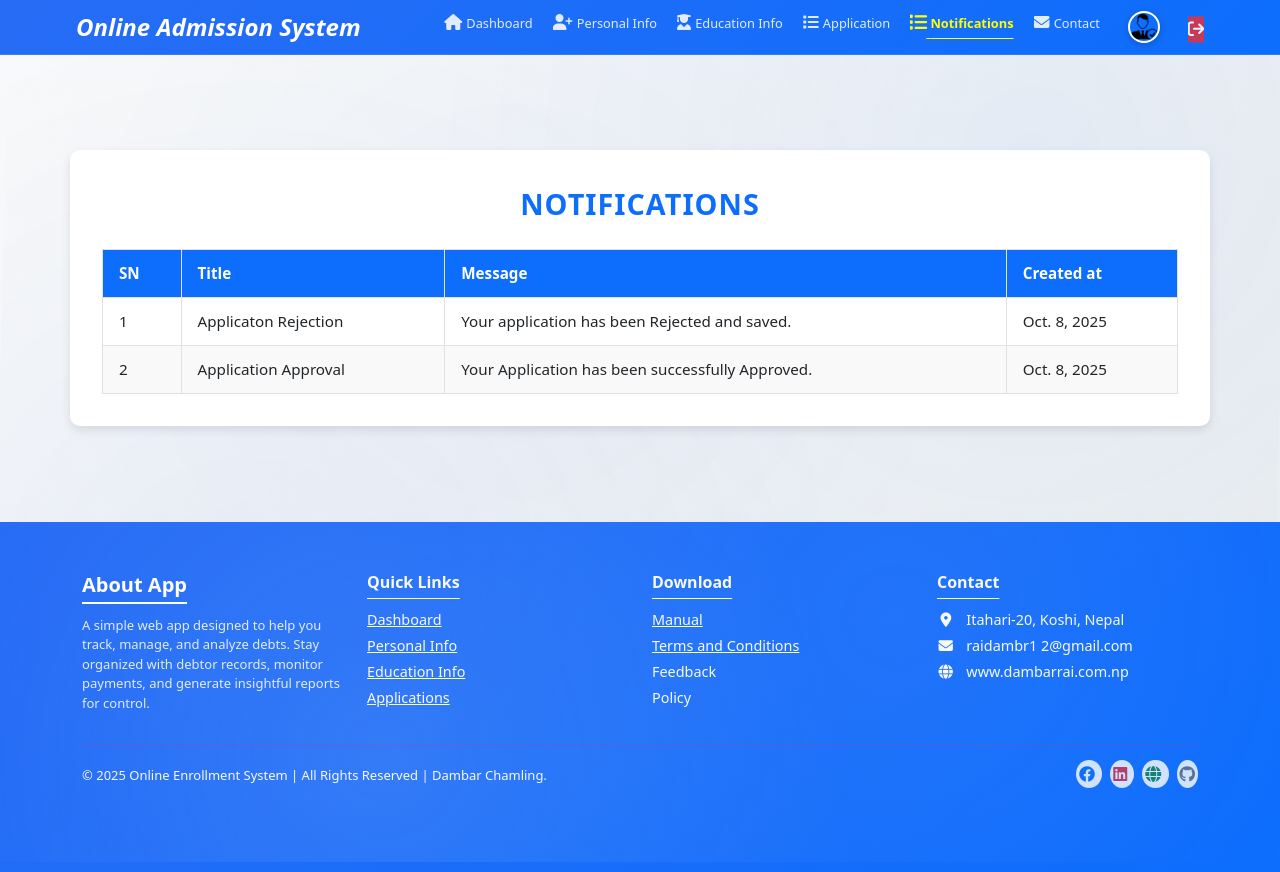
After one commit to dambar11803/online-enrollment-system, a Django app: page /notification-list/ in a window 1280 px wide. The commit adds this page. Run offline with Django 5.2, Linux system fonts and the light colour scheme; a user stored in the database is signed in; data comes from the database, SQL or seed files in the repository; both versions use the stored data as it was after the commit; some libraries are stand-ins or nearby versions.

Commit message:
Adding Notification Section

```diff
--- a/admissionapp/urls.py
+++ b/admissionapp/urls.py
@@ -12,6 +12,7 @@ from .views import (
 urlpatterns = [
     path("", views.login_page, name="login_page"),
     path("register/", views.register, name="register"),
+    path('notification-list/', views.notification_list, name='notification_list'),
     path("redirect/", views.custom_redirect_url, name="custom_redirect_url"),
     path("logout/", views.log_out, name="logout"),
     path("activate/<uidb64>/<token>/", views.activate, name="activate"),
@@ -146,7 +147,6 @@ urlpatterns = [
         ),
         name="password_reset_complete",
     ),
-
-
+    path('applicant/<int:applicant_id>/download-pdf/', views.download_applicant_pdf, name='download_applicant_pdf'),
 
 ]
--- a/admissionapp/views.py
+++ b/admissionapp/views.py
@@ -66,6 +66,7 @@ from .models import (
     EducationalInfo,
     Application,
     PaymentDetail,
+    Notification,
 )
 
 #impors for custom passwordchange
@@ -110,6 +111,16 @@ def send_activation_email(user, request):
         [user.email]
     ).send()
 
+#------------------------------------
+#Helper: Notification Object Creation
+#------------------------------------
+def create_notification(user, title, message):
+    notification = Notification.objects.create(
+        user=user,
+        title=title,
+        message=message,
+    )
+
 
 # -----------------------------
 # Register View
@@ -121,6 +132,13 @@ def register(request):
             user = form.save(commit=False)
             user.is_active = False
             user.save()
+
+            # Create notification
+            create_notification(
+                user=user,
+                title="Welcome to Online Enrollment System!",
+                message="Your account has been created successfully.",
+            )
             send_activation_email(user, request)
             messages.success(
                 request,
@@ -420,6 +438,13 @@ def PersonalInfo_view(request):
             personalinfo = form.save(commit=False)
             personalinfo.user = request.user
             personalinfo.save()
+
+            # Create notification
+            create_notification(
+                user=request.user,
+                title="Personal Information Saved",
+                message="Your personal details have been successfully submitted and saved.",
+            )
             messages.success(
                 request,
                 "Personal Details submitted successfully"
@@ -487,6 +512,13 @@ def EducationalInfo_view(request):
             edu.full_clean()
             edu.save()
 
+            # Create notification
+            create_notification(
+                user=request.user,
+                title="Educational Information Saved",
+                message="Your educational details have been successfully submitted and saved.",
+            )
+
             messages.success(
                 request,
                 "✅ Educational details saved successfully!"
@@ -503,6 +535,17 @@ def EducationalInfo_view(request):
     return render(request, "student/educational_info.html")
 
 
+#-----------------------------
+#Notification View
+#-----------------------------
+@login_required
+def notification_list(request):
+    notifications = Notification.objects.filter(user=request.user).order_by('-created_at')
+    context = {
+        'notifications':notifications,
+    }
+
+    return render(request, 'student/notification_list.html', context)
 # -----------------------------
 # Profile
 # -----------------------------
@@ -634,6 +677,13 @@ def edit_personal_info(request, pk):
         )
         if form.is_valid():
             form.save()
+
+            # Create notification
+            create_notification(
+                user=request.user,
+                title="Personal Detail Updated",
+                message="Your personal details have been successfully submitted and saved.",
+            )
             return redirect("student_dashboard")
     else:
         form = PersonalInfoForm(instance=student)
@@ -657,6 +707,13 @@ def edit_educational_info(request, pk):
         )
         if form.is_valid():
             form.save()
+
+            # Create notification
+            create_notification(
+                user=request.user,
+                title="Educational Information Updated",
+                message="Your educational details have been successfully updated and saved.",
+            )
             return redirect("education_list")
     else:
         form = EducationalInfoForm(instance=edu_info)
@@ -816,6 +873,20 @@ def apply_course(request, pk):
     )
 
     if created:
+        # Create notification
+        create_notification(
+            user=request.user,
+            title="Applied Course",
+            message="Your Application has been successfully submitted and saved.",
+        )
+
+        # Create notification
+        create_notification(
+            user=request.user,
+            title="Course Application",
+            message="Your application has been successfully submitted and saved.",
+        )
+
         messages.success(
             request,
             "Application Submitted Successfully."
@@ -877,7 +948,6 @@ def approval_rejection(request, pk):
         )
 
         if action == "approve":
-            # Idempotency: don't double-approve and double-count
             if application.application_status == "approved":
                 messages.info(
                     request,
@@ -908,6 +978,12 @@ def approval_rejection(request, pk):
                     "reason_to_reject",
                 ]
             )
+
+            # Create notification
+            create_notification(
+                user=application.user,
+                title="Application Approved",
+                message="Congratulations! Your application has been approved.")
 
             # Email (only if recipient exists)
             recipient = application.user.email
@@ -966,7 +1042,6 @@ def approval_rejection(request, pk):
                 ]
             )
             return redirect("reason_to_reject", pk=application.pk)
-
         else:
             messages.error(request, "Invalid action.")
             return redirect("course_application_list")
@@ -996,6 +1071,13 @@ def reason_to_rejection(request, pk):
                 app.approved_rejected_date = timezone.now()
 
             app.save()
+
+            # Create notification
+            create_notification(
+                user=request.user,
+                title="Applicaton Rejection",
+                message="Your application has been Rejected and saved.",
+            )
 
             # Build email context from updated instance (app)
             context = {
@@ -1035,6 +1117,8 @@ def reason_to_rejection(request, pk):
                     "Application rejected and email sent "
                     "successfully!"
                 )
+
+
             else:
                 messages.warning(
                     request,
@@ -1066,6 +1150,13 @@ def re_submit_application(request, pk):
     if application.application_status == "rejected":
         application.application_status = "re-submit"
         application.save()
+
+        # Create notification
+        create_notification(
+            user=request.user,
+            title="Application Re-Submission",
+            message="Your application has been successfully Re-Submited.",
+        )
         messages.success(
             request,
             "Application re-submitted successfully."
@@ -1528,5 +1619,272 @@ class CustomPasswordChangeView(PasswordChangeView):
         return super().form_valid(form)
 
 #---------------------------------------
-#Admin: Payment Check and Approval.
+#Admin: Download PDF of Applicant Detail
 #---------------------------------------
+
+# views.py
+from django.http import HttpResponse
+from reportlab.lib.pagesizes import A4
+from reportlab.lib import colors
+from reportlab.lib.units import inch
+from reportlab.lib.styles import getSampleStyleSheet, ParagraphStyle
+from reportlab.platypus import SimpleDocTemplate, Table, TableStyle, Paragraph, Spacer, Image, PageBreak
+from reportlab.lib.enums import TA_CENTER, TA_LEFT
+from io import BytesIO
+from django.conf import settings
+import os
+
+def download_applicant_pdf(request, applicant_id):
+    # Import your actual models
+    from .models import Application, PersonalInfo, EducationalInfo, PaymentDetail
+
+    # Get applicant data
+    applicant = Application.objects.get(pk=applicant_id)
+    per_info = PersonalInfo.objects.filter(user=applicant.user).first()
+    edu_info = EducationalInfo.objects.filter(user=applicant.user)
+    payment_info = PaymentDetail.objects.filter(application=applicant).first()
+
+    # Create BytesIO buffer
+    buffer = BytesIO()
+
+    # Create PDF
+    pdf = SimpleDocTemplate(
+        buffer,
+        pagesize=A4,
+        rightMargin=40,
+        leftMargin=40,
+        topMargin=40,
+        bottomMargin=40
+    )
+
+    elements = []
+    styles = getSampleStyleSheet()
+
+    # Custom styles
+    title_style = ParagraphStyle(
+        'Title',
+        parent=styles['Heading1'],
+        fontSize=20,
+        textColor=colors.HexColor('#1a1a1a'),
+        spaceAfter=20,
+        alignment=TA_CENTER,
+        fontName='Helvetica-Bold'
+    )
+
+    section_style = ParagraphStyle(
+        'Section',
+        parent=styles['Heading2'],
+        fontSize=14,
+        textColor=colors.white,
+        spaceAfter=12,
+        spaceBefore=12,
+        fontName='Helvetica-Bold',
+        backColor=colors.HexColor('#0d6efd')
+    )
+
+    # Title
+    title = Paragraph("Course Applicant Detail", title_style)
+    elements.append(title)
+    elements.append(Spacer(1, 20))
+
+    # 1. Application Information Section
+    elements.append(Paragraph("Application Information", section_style))
+    app_data = [
+        ['Applicant:', applicant.user.get_full_name() or applicant.user.username],
+        ['Email:', applicant.user.email or '—'],
+        ['Mobile No.:', applicant.user.mobile or '—'],
+        ['User Created at:', str(applicant.user.user_created_at) if applicant.user.user_created_at else '—'],
+        ['Submitted:', applicant.submitted_at.strftime('%Y-%m-%d %H:%M:%S')],
+    ]
+
+    app_table = Table(app_data, colWidths=[2*inch, 4.5*inch])
+    app_table.setStyle(TableStyle([
+        ('BACKGROUND', (0, 0), (0, -1), colors.HexColor('#f8f9fa')),
+        ('FONTNAME', (0, 0), (0, -1), 'Helvetica-Bold'),
+        ('FONTNAME', (1, 0), (1, -1), 'Helvetica'),
+        ('FONTSIZE', (0, 0), (-1, -1), 10),
+        ('GRID', (0, 0), (-1, -1), 0.5, colors.grey),
+        ('VALIGN', (0, 0), (-1, -1), 'TOP'),
+        ('LEFTPADDING', (0, 0), (-1, -1), 8),
+        ('RIGHTPADDING', (0, 0), (-1, -1), 8),
+        ('TOPPADDING', (0, 0), (-1, -1), 6),
+        ('BOTTOMPADDING', (0, 0), (-1, -1), 6),
+    ]))
+    elements.append(app_table)
+    elements.append(Spacer(1, 15))
+
+    # 2. Personal Information Section with Profile Picture
+    if per_info:
+        elements.append(Paragraph("Personal Information", section_style))
+
+        # Profile picture handling
+        profile_pic = None
+        if per_info.profile_pic:
+            try:
+                pic_path = per_info.profile_pic.path
+                if os.path.exists(pic_path):
+                    profile_pic = Image(pic_path, width=1.5*inch, height=1.5*inch)
+            except:
+                profile_pic = None
+
+        personal_data = [
+            ['Address:', per_info.address or '—'],
+            ['Gender:', per_info.get_gender_display() if per_info.gender else '—'],
+            ['Date of Birth:', per_info.dob.strftime('%Y-%m-%d') if per_info.dob else '—'],
+            ['Father\'s Name:', per_info.father or '—'],
+            ['Mother\'s Name:', per_info.mother or '—'],
+            ['Grandfather\'s Name:', per_info.grandfather or '—'],
+            ['Citizenship No.:', per_info.citizenship_no or '—'],
+        ]
+
+        # If profile pic exists, add it to the right side
+        if profile_pic:
+            per_table = Table(personal_data, colWidths=[2*inch, 3*inch])
+            per_table.setStyle(TableStyle([
+                ('BACKGROUND', (0, 0), (0, -1), colors.HexColor('#f8f9fa')),
+                ('FONTNAME', (0, 0), (0, -1), 'Helvetica-Bold'),
+                ('FONTNAME', (1, 0), (1, -1), 'Helvetica'),
+                ('FONTSIZE', (0, 0), (-1, -1), 10),
+                ('GRID', (0, 0), (-1, -1), 0.5, colors.grey),
+                ('VALIGN', (0, 0), (-1, -1), 'TOP'),
+                ('LEFTPADDING', (0, 0), (-1, -1), 8),
+                ('RIGHTPADDING', (0, 0), (-1, -1), 8),
+                ('TOPPADDING', (0, 0), (-1, -1), 6),
+                ('BOTTOMPADDING', (0, 0), (-1, -1), 6),
+            ]))
+
+            combined_table = Table([[per_table, profile_pic]], colWidths=[5*inch, 1.8*inch])
+            combined_table.setStyle(TableStyle([
+                ('VALIGN', (0, 0), (-1, -1), 'TOP'),
+                ('ALIGN', (1, 0), (1, 0), 'CENTER'),
+            ]))
+            elements.append(combined_table)
+        else:
+            per_table = Table(personal_data, colWidths=[2*inch, 4.5*inch])
+            per_table.setStyle(TableStyle([
+                ('BACKGROUND', (0, 0), (0, -1), colors.HexColor('#f8f9fa')),
+                ('FONTNAME', (0, 0), (0, -1), 'Helvetica-Bold'),
+                ('FONTNAME', (1, 0), (1, -1), 'Helvetica'),
+                ('FONTSIZE', (0, 0), (-1, -1), 10),
+                ('GRID', (0, 0), (-1, -1), 0.5, colors.grey),
+                ('VALIGN', (0, 0), (-1, -1), 'TOP'),
+                ('LEFTPADDING', (0, 0), (-1, -1), 8),
+                ('RIGHTPADDING', (0, 0), (-1, -1), 8),
+                ('TOPPADDING', (0, 0), (-1, -1), 6),
+                ('BOTTOMPADDING', (0, 0), (-1, -1), 6),
+            ]))
+            elements.append(per_table)
+
+        elements.append(Spacer(1, 15))
+
+    # 3. Educational Background Section
+    elements.append(Paragraph("Educational Background", section_style))
+
+    if edu_info.exists():
+        edu_data = [['Level', 'Faculty', 'Course', 'University', 'College', 'Year', 'Grade/CGPA']]
+
+        for edu in edu_info:
+            edu_data.append([
+                edu.level or '—',
+                edu.faculty or '—',
+                edu.course_name or '—',
+                edu.university_name or '—',
+                edu.college_name or '—',
+                str(edu.passed_year) if edu.passed_year else '—',
+                str(edu.grade_percent) if edu.grade_percent else '—',
+            ])
+
+        edu_table = Table(edu_data, colWidths=[0.9*inch, 1*inch, 1*inch, 1.3*inch, 1.3*inch, 0.7*inch, 0.8*inch])
+        edu_table.setStyle(TableStyle([
+            ('BACKGROUND', (0, 0), (-1, 0), colors.HexColor('#d1ecf1')),
+            ('FONTNAME', (0, 0), (-1, 0), 'Helvetica-Bold'),
+            ('FONTNAME', (0, 1), (-1, -1), 'Helvetica'),
+            ('FONTSIZE', (0, 0), (-1, -1), 9),
+            ('GRID', (0, 0), (-1, -1), 0.5, colors.grey),
+            ('ALIGN', (0, 0), (-1, -1), 'CENTER'),
+            ('VALIGN', (0, 0), (-1, -1), 'MIDDLE'),
+            ('LEFTPADDING', (0, 0), (-1, -1), 4),
+            ('RIGHTPADDING', (0, 0), (-1, -1), 4),
+            ('TOPPADDING', (0, 0), (-1, -1), 6),
+            ('BOTTOMPADDING', (0, 0), (-1, -1), 6),
+        ]))
+        elements.append(edu_table)
+    else:
+        elements.append(Paragraph("No educational information available.", styles['Normal']))
+
+    elements.append(Spacer(1, 15))
+
+    # 4. Application Status Section
+    elements.append(Paragraph("Application Status", section_style))
+
+    status_data = [
+        ['Degree:', applicant.course.degree],
+        ['Course:', applicant.course.course_name],
+        ['Application No.:', applicant.application_no],
+        ['Submitted At:', str(applicant.submitted_at)],
+        ['Status:', applicant.application_status],
+    ]
+
+    if applicant.application_status == 'approved' and applicant.approved_rejected_date:
+        status_data.append(['Approved Date:', str(applicant.approved_rejected_date)])
+    elif applicant.application_status == 'rejected':
+        if applicant.reason_to_reject:
+            status_data.append(['Rejection Reason:', applicant.reason_to_reject])
+        if applicant.approved_rejected_date:
+            status_data.append(['Rejection Date:', str(applicant.approved_rejected_date)])
+
+    status_table = Table(status_data, colWidths=[2*inch, 4.5*inch])
+    status_table.setStyle(TableStyle([
+        ('BACKGROUND', (0, 0), (0, -1), colors.HexColor('#fff3cd')),
+        ('FONTNAME', (0, 0), (0, -1), 'Helvetica-Bold'),
+        ('FONTNAME', (1, 0), (1, -1), 'Helvetica'),
+        ('FONTSIZE', (0, 0), (-1, -1), 10),
+        ('GRID', (0, 0), (-1, -1), 0.5, colors.grey),
+        ('VALIGN', (0, 0), (-1, -1), 'TOP'),
+        ('LEFTPADDING', (0, 0), (-1, -1), 8),
+        ('RIGHTPADDING', (0, 0), (-1, -1), 8),
+        ('TOPPADDING', (0, 0), (-1, -1), 6),
+        ('BOTTOMPADDING', (0, 0), (-1, -1), 6),
+    ]))
+    elements.append(status_table)
+    elements.append(Spacer(1, 15))
+
+    # 5. Payment Details Section
+    elements.append(Paragraph("Payment Details", section_style))
+
+    if payment_info:
+        payment_data = [
+            ['Transaction ID:', payment_info.transaction_uuid],
+            ['Status:', payment_info.status],
+            ['Payment Method:', payment_info.payment_method],
+            ['Amount:', str(payment_info.amount_paid)],
+            ['Payment Date:', str(payment_info.payment_date)],
+            ['Paid Course:', payment_info.application.course.course_name or '—'],
+        ]
+
+        payment_table = Table(payment_data, colWidths=[2*inch, 4.5*inch])
+        payment_table.setStyle(TableStyle([
+            ('BACKGROUND', (0, 0), (0, -1), colors.HexColor('#d4edda')),
+            ('FONTNAME', (0, 0), (0, -1), 'Helvetica-Bold'),
+            ('FONTNAME', (1, 0), (1, -1), 'Helvetica'),
+            ('FONTSIZE', (0, 0), (-1, -1), 10),
+            ('GRID', (0, 0), (-1, -1), 0.5, colors.grey),
+            ('VALIGN', (0, 0), (-1, -1), 'TOP'),
+            ('LEFTPADDING', (0, 0), (-1, -1), 8),
+            ('RIGHTPADDING', (0, 0), (-1, -1), 8),
+            ('TOPPADDING', (0, 0), (-1, -1), 6),
+            ('BOTTOMPADDING', (0, 0), (-1, -1), 6),
+        ]))
+        elements.append(payment_table)
+    else:
+        elements.append(Paragraph("No payment has been recorded for this application.", styles['Normal']))
+
+    # Build PDF
+    pdf.build(elements)
+
+    # Get PDF from buffer
+    buffer.seek(0)
+    response = HttpResponse(buffer.read(), content_type='application/pdf')
+    response['Content-Disposition'] = f'attachment; filename="applicant_{applicant.application_no}.pdf"'
+
+    return response
--- /dev/null
+++ b/static/css/student/notification_list.css
@@ -0,0 +1,107 @@
+/* ==============================
+   Notification List Page
+   ============================== */
+
+.notification-section {
+  margin-top: 2rem;
+  margin-bottom: 3rem;
+  background: #ffffff;
+  border-radius: 10px;
+  padding: 2rem;
+  box-shadow: 0 4px 10px rgba(0, 0, 0, 0.1);
+}
+
+/* ---------- Title ---------- */
+.notification-title {
+  font-size: 1.8rem;
+  font-weight: 600;
+  color: #0d6efd;
+  text-align: center;
+  margin-bottom: 1.5rem;
+  text-transform: uppercase;
+  letter-spacing: 1px;
+}
+
+/* ---------- Table ---------- */
+table.table-bordered {
+  width: 100%;
+  border-collapse: collapse;
+  font-size: 0.95rem;
+  background-color: #fff;
+  border: 1px solid #dee2e6;
+}
+
+table.table-bordered thead {
+  background-color: #0d6efd;
+  color: #fff;
+}
+
+table.table-bordered th,
+table.table-bordered td {
+  padding: 0.75rem 1rem;
+  text-align: left;
+  border: 1px solid #dee2e6;
+}
+
+table.table-bordered tbody tr:nth-child(even) {
+  background-color: #f9f9f9;
+}
+
+table.table-bordered tbody tr:hover {
+  background-color: #e9f3ff;
+  transition: background-color 0.2s ease-in-out;
+}
+
+/* ---------- No Notifications ---------- */
+.no-notifications {
+  text-align: center;
+  font-size: 1.2rem;
+  color: #6c757d;
+  font-weight: 500;
+  background-color: #f8f9fa;
+  padding: 2rem;
+  border-radius: 8px;
+  border: 1px dashed #ccc;
+}
+
+/* ---------- Responsive Design ---------- */
+@media (max-width: 768px) {
+  .notification-section {
+    padding: 1rem;
+  }
+
+  table.table-bordered thead {
+    display: none;
+  }
+
+  table.table-bordered,
+  table.table-bordered tbody,
+  table.table-bordered tr,
+  table.table-bordered td {
+    display: block;
+    width: 100%;
+  }
+
+  table.table-bordered tr {
+    margin-bottom: 1rem;
+    border: 1px solid #dee2e6;
+    border-radius: 8px;
+    box-shadow: 0 1px 4px rgba(0, 0, 0, 0.05);
+  }
+
+  table.table-bordered td {
+    text-align: right;
+    padding-left: 50%;
+    position: relative;
+  }
+
+  table.table-bordered td::before {
+    content: attr(data-label);
+    position: absolute;
+    left: 1rem;
+    width: 45%;
+    text-align: left;
+    font-weight: 600;
+    color: #0d6efd;
+  }
+}
--- a/templates/admin/course_applicant_detail.html
+++ b/templates/admin/course_applicant_detail.html
@@ -45,6 +45,12 @@
     <div class="container mt-4">
       <h2 class="mb-4">Course Applicant Detail</h2>
 
+      <!--Download pdf file link-->
+      <div class="download-pdf-btn text-end py-2">
+        <a href="{% url 'download_applicant_pdf' applicant.pk %}" class="btn btn-primary">
+        Download PDF
+      </a>
+      </div>
       <!-- 1. Application Info -->
       <div class="card mb-4">
         <div class="card-header bg-primary text-white d-flex justify-content-between">
--- /dev/null
+++ b/templates/student/notification_list.html
@@ -0,0 +1,41 @@
+{% extends 'student/student_base.html' %}
+{% load static %}
+{% block title %}
+  notification-list
+{% endblock %}
+{% block css %}
+  <link rel="stylesheet" href="{% static 'css/student/notification_list.css' %}" />
+{% endblock %}
+
+{% block body %}
+  <div class="notification-section container">
+    {% if notifications %}
+      <div class="notification-title">Notifications</div>
+      <table class="table-bordered">
+          <thead>
+              <tr>
+                  <th>SN</th>
+                  <th>Title</th>
+                  <th>Message</th>
+                  <th>Created at</th>
+              </tr>
+          </thead>
+          <tbody>
+              {% for n in notifications %}
+                  <tr>
+                      <td>{{forloop.counter}}</td>
+                      <td>{{n.title}}</td>
+                      <td>{{n.message}}</td>
+                      <td>{{n.created_at}}</td>
+                  </tr>
+
+              {% endfor %}
+          </tbody>
+      </table>
+    {% else %}
+      <div class="no-notifications">
+        Na Any Notifications
+      </div>
+    {% endif %}
+  </div>
+{% endblock %}
--- a/templates/student/student_base.html
+++ b/templates/student/student_base.html
@@ -46,7 +46,12 @@
 
             <li class="nav-item">
               {# TODO: replace 'apply' with your real route name, or remove this item #}
-              <a class="nav-link {% if request.resolver_match and request.resolver_match.url_name == 'admission' %}active{% endif %}" href="{% url 'application_list' %}"><i class="fa-solid fa-list"></i> <span>Application</span></a>
+              <a class="nav-link {% if request.resolver_match and request.resolver_match.url_name == 'application_list' %}active{% endif %}" href="{% url 'application_list' %}"><i class="fa-solid fa-list"></i> <span>Application</span></a>
+            </li>
+
+            <li class="nav-item">
+              {# TODO: replace 'apply' with your real route name, or remove this item #}
+              <a class="nav-link {% if request.resolver_match and request.resolver_match.url_name == 'notification_list' %}active{% endif %}" href="{% url 'notification_list' %}"><i class="fa-solid fa-list"></i> <span>Notifications</span></a>
             </li>
 
             <li class="nav-item">
```
Also changed, not shown: admissionapp/esewa_payments.py (+18 -1 lines), admissionapp/khalti_payments.py (+18 -0 lines), admissionapp/models.py (+15 -1 lines), admissionapp/migrations/0008_alter_coursedetails_bg_pic_and_more.py (added), db.sqlite3, media/citizenship/degree.png (added), media/profile_pics/dam/dam_55f18545.jpg (added), media/uploads/dam/character2.jpg (added), media/uploads/dam/transcript3.png (added), 1 other file.
